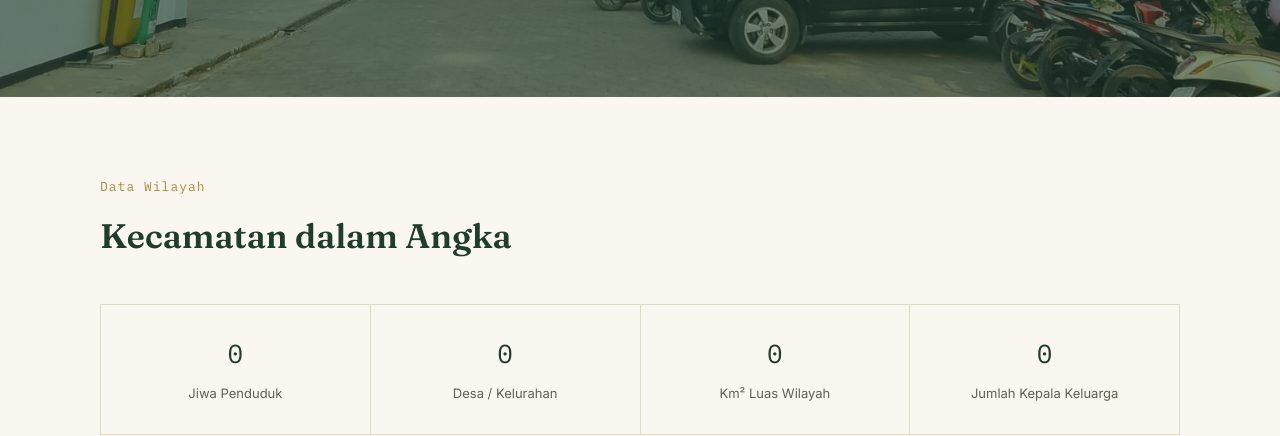
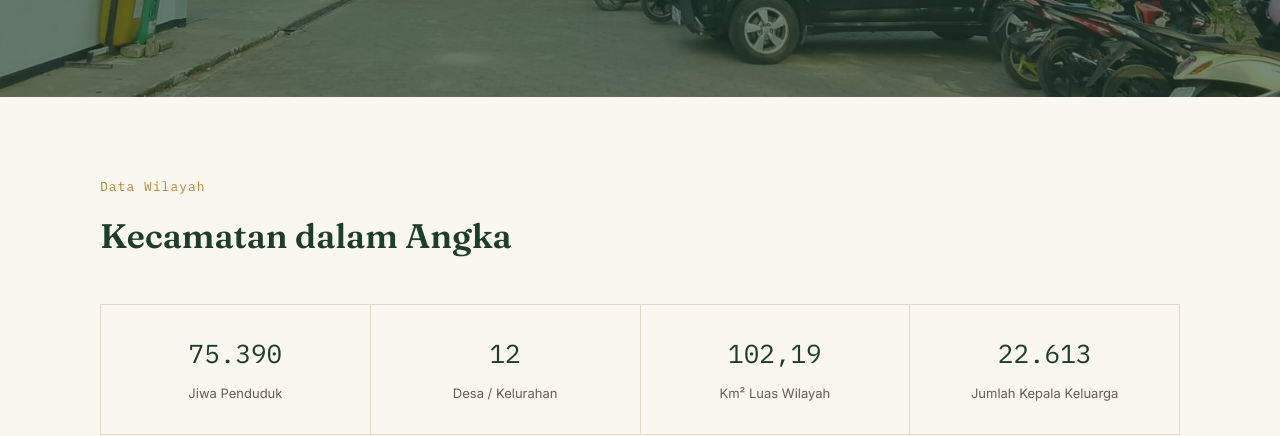
Before and after one commit to akunbaru10092009-eng/kecamatan-cipeundeuy, a plain HTML site: page index.html in a window 1280 px wide. Shown: the part 556-992 px from the top of the page. Drawn offline with Linux system fonts and the light colour scheme.

Commit message:
Tambah data info umum

```diff
--- a/index.html
+++ b/index.html
@@ -46,19 +46,19 @@
 
     <div class="stat-grid">
       <div class="stat-card">
-        <span class="stat-value">0</span>
+        <span class="stat-value">75.390</span>
         <span class="stat-label">Jiwa Penduduk</span>
       </div>
       <div class="stat-card">
-        <span class="stat-value">0</span>
+        <span class="stat-value">12</span>
         <span class="stat-label">Desa / Kelurahan</span>
       </div>
       <div class="stat-card">
-        <span class="stat-value">0</span>
+        <span class="stat-value">102,19</span>
         <span class="stat-label">Km&sup2; Luas Wilayah</span>
       </div>
       <div class="stat-card">
-        <span class="stat-value">0</span>
+        <span class="stat-value">22.613</span>
         <span class="stat-label">Jumlah Kepala Keluarga</span>
       </div>
     </div>
```
